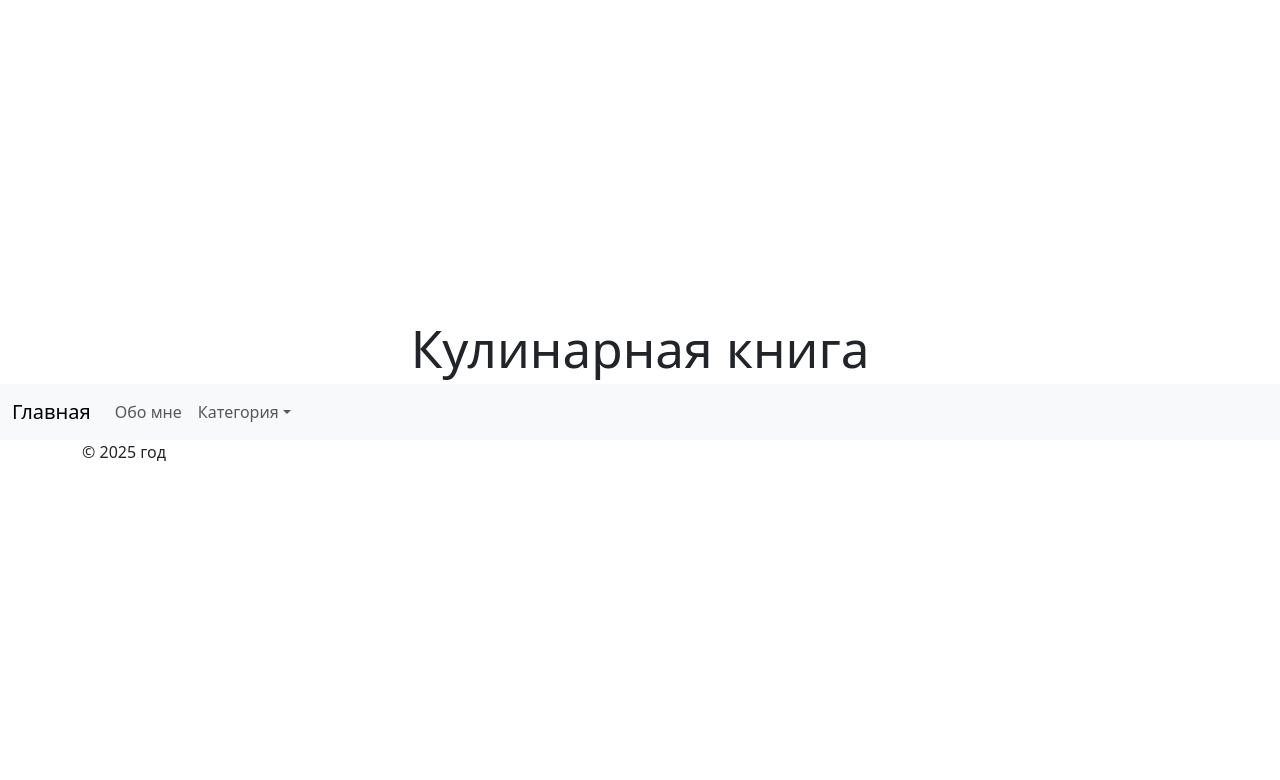
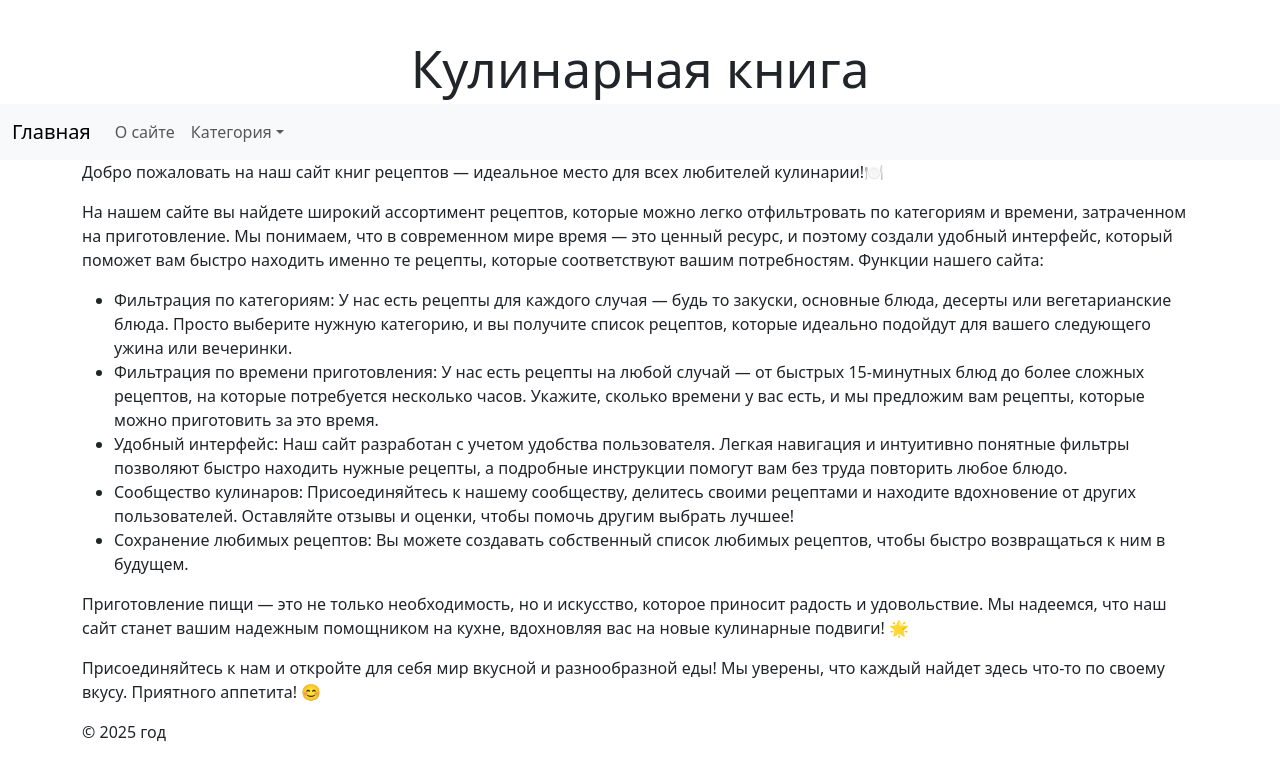
Before and after one commit to YPivneva/receipt-roulette, a React (Vite) app: page /about in a window 1280 px wide. Shown: the top 780 px of the page. Built offline with nearby package versions, Linux system fonts and the light colour scheme.

Commit message:
add routing for header

```diff
--- a/src/App.jsx
+++ b/src/App.jsx
@@ -2,6 +2,7 @@ import React, { useState } from 'react';
 import { BrowserRouter as Router, Route, Routes } from 'react-router-dom';
 import RecipeList from './components/RecipeList';
 import RecipeDetail from './components/RecipeDetail';
+import About from './components/About';
 // import RecipeForm from './components/RecipeForm';
 import recipesData from './data/recipes';
 import './styles.css';
@@ -25,16 +26,16 @@ const App = () => {
     //   <FetchData recipes={recipes} />
     //   <Footer />
     // </div>
-    <div>
-       <Header />
     <Router>
+      <Header />
       <Routes>
         <Route path="/" element={<RecipeList recipes={recipes} />} />
+        <Route path="/about" element={<About />} />
+        {/* <Route path="/category/:categoryName" element={<Category />} /> */}
         <Route path="/recipes/:id" element={<RecipeDetail recipes={recipes} />} />
       </Routes>
+      <Footer />
     </Router>
-    <Footer />
-     </div>
   );
 };
 
--- /dev/null
+++ b/src/components/About.jsx
@@ -0,0 +1,33 @@
+function AboutSite () {
+    return (
+        <div className="container">
+            <p>Добро пожаловать на наш сайт книг рецептов — идеальное место для всех любителей кулинарии!🍽️</p>
+
+            <p>На нашем сайте вы найдете широкий ассортимент рецептов, которые можно легко отфильтровать по категориям и времени, затраченном на приготовление. Мы понимаем, что в современном мире время — это ценный ресурс, и поэтому создали удобный интерфейс, который поможет вам быстро находить именно те рецепты, которые соответствуют вашим потребностям.
+            Функции нашего сайта:</p>
+            <ul>
+                <li>
+                Фильтрация по категориям: У нас есть рецепты для каждого случая — будь то закуски, основные блюда, десерты или вегетарианские блюда. Просто выберите нужную категорию, и вы получите список рецептов, которые идеально подойдут для вашего следующего ужина или вечеринки.
+                </li>
+                <li>
+                Фильтрация по времени приготовления: У нас есть рецепты на любой случай — от быстрых 15-минутных блюд до более сложных рецептов, на которые потребуется несколько часов. Укажите, сколько времени у вас есть, и мы предложим вам рецепты, которые можно приготовить за это время.
+                </li>
+                <li>
+                Удобный интерфейс: Наш сайт разработан с учетом удобства пользователя. Легкая навигация и интуитивно понятные фильтры позволяют быстро находить нужные рецепты, а подробные инструкции помогут вам без труда повторить любое блюдо.
+                </li>
+                <li>
+                Сообщество кулинаров: Присоединяйтесь к нашему сообществу, делитесь своими рецептами и находите вдохновение от других пользователей. Оставляйте отзывы и оценки, чтобы помочь другим выбрать лучшее!
+                </li>
+                <li>
+                Сохранение любимых рецептов: Вы можете создавать собственный список любимых рецептов, чтобы быстро возвращаться к ним в будущем.
+                </li>
+            </ul>
+
+            <p>Приготовление пищи — это не только необходимость, но и искусство, которое приносит радость и удовольствие. Мы надеемся, что наш сайт станет вашим надежным помощником на кухне, вдохновляя вас на новые кулинарные подвиги! 🌟</p>
+
+            <p>Присоединяйтесь к нам и откройте для себя мир вкусной и разнообразной еды! Мы уверены, что каждый найдет здесь что-то по своему вкусу. Приятного аппетита! 😊</p>
+        </div>
+    );
+}
+
+export default AboutSite ;
--- /dev/null
+++ b/src/components/FetchData.jsx
@@ -0,0 +1,73 @@
+import React, {useState, useEffect} from 'react';
+
+function FetchData({ recipes }){
+    const [filteredItems, setFilteredItems] = useState(recipes);
+    const [category, setСategories] = useState();
+    // const [time, setTime] = useState();
+    const [maxTime, setMaxTime] = useState('');
+
+    const filterByCategory = (category) =>{
+        setFilteredItems(
+            recipes.filter((recipe)=>{
+                return recipe.category === category;
+            })
+        )
+    }
+    const handleMaxTimeChange = (e) => {
+        setMaxTime(e.target.value);
+    };
+
+    useEffect(()=>{
+        setFilteredItems(
+            recipes.filter((recipe)=>{
+                return(
+                    (!category || recipe.category === category) &&
+                    (!maxTime || recipe.time <= maxTime)
+                );
+             })
+        )
+    }, [category, maxTime, recipes])
+    const categorys = Array.from(
+        new Set(recipes.map((recipe)=> recipe.category))
+    )
+
+    return (
+        <div className="container">
+            <h2>Список рецептов</h2>
+            <select onChange={e=>filterByCategory(e.target.value)} name="" id="">
+                <option value="" disabled selected>
+                    Тип категории
+                </option>
+                {categorys.map(category => {
+                    return <option key={category}>{category}</option>
+                })}
+            </select>
+            <div>
+                <label htmlFor="max-time">Максимальное время приготовления (мин): </label>
+                <input
+                    type="number"
+                    id="max-time"
+                    value={maxTime}
+                    onChange={handleMaxTimeChange}
+                    placeholder="Введите время"
+                />
+            </div>
+            <div className="row row-cols-3">
+                {filteredItems.map((recipe) => (
+
+                <div className="card col" key={recipe.id}>
+                    <img className="card-img-top" src={recipe.imgDish} alt="noname"/>
+                    <h3>{recipe.title}</h3>
+                    <div className="card-body">
+                        <p><b>Категория:</b> {recipe.category}</p>
+                        <p><b>Время приготовления:</b> {recipe.time} мин.</p>
+                        <p><b>Ингредиенты:</b> {recipe.ingredients.join(', ')}</p>
+                    </div>
+                </div>
+                ))}
+		    </div>
+        </div>
+    );
+}
+
+export default FetchData;
--- a/src/components/Header.jsx
+++ b/src/components/Header.jsx
@@ -1,3 +1,6 @@
+import React from 'react';
+import { Link } from 'react-router-dom';
+
 export default function Header() {
     return (
         <header>
@@ -5,24 +8,24 @@ export default function Header() {
 
             <nav class="navbar navbar-expand-lg navbar-light bg-light">
                 <div class="container-fluid">
-                    <a class="navbar-brand active" href="#">Главная</a>
+                    <Link className="navbar-brand active" to="/">Главная</Link>
                     <button class="navbar-toggler" type="button" data-bs-toggle="collapse" data-bs-target="#navbarNavDropdown" aria-controls="navbarNavDropdown" aria-expanded="false" aria-label="Toggle navigation">
                     <span class="navbar-toggler-icon"></span>
                     </button>
                     <div class="collapse navbar-collapse" id="navbarNavDropdown">
                         <ul class="navbar-nav">
                             <li class="nav-item">
-                                <a class="nav-link" aria-current="page" href="#">Обо мне</a>
+                                <Link className="nav-link" to="/about">О сайте</Link>
                             </li>
                             <li class="nav-item dropdown">
                                 <a class="nav-link dropdown-toggle" href="#" id="navbarDropdownMenuLink" role="button" data-bs-toggle="dropdown" aria-expanded="false">
                                     Категория
                                 </a>
                                 <ul class="dropdown-menu" aria-labelledby="navbarDropdownMenuLink">
-                                    <li><a class="dropdown-item" href="#">первые блюда</a></li>
-                                    <li><a class="dropdown-item" href="#">вторые блюда</a></li>
-                                    <li><a class="dropdown-item" href="#">закуски</a></li>
-                                    <li><a class="dropdown-item" href="#">десерты</a></li>
+                                    <li><Link className="dropdown-item" to="/category/first">первые блюда</Link></li>
+                                    <li><Link className="dropdown-item" to="/category/second">вторые блюда</Link></li>
+                                    <li><Link className="dropdown-item" to="/category/snacks">закуски</Link></li>
+                                    <li><Link className="dropdown-item" to="/category/desserts">десерты</Link></li>
                                 </ul>
                             </li>
                         </ul>
--- a/src/styles.css
+++ b/src/styles.css
@@ -16,3 +16,9 @@ h1{
 .card-img-top{
   max-height: 375px;
 }
+.card.col> a{
+  color: #00044a;
+}
+.card.col> a:hover{
+  color: #050d96;
+}
```
